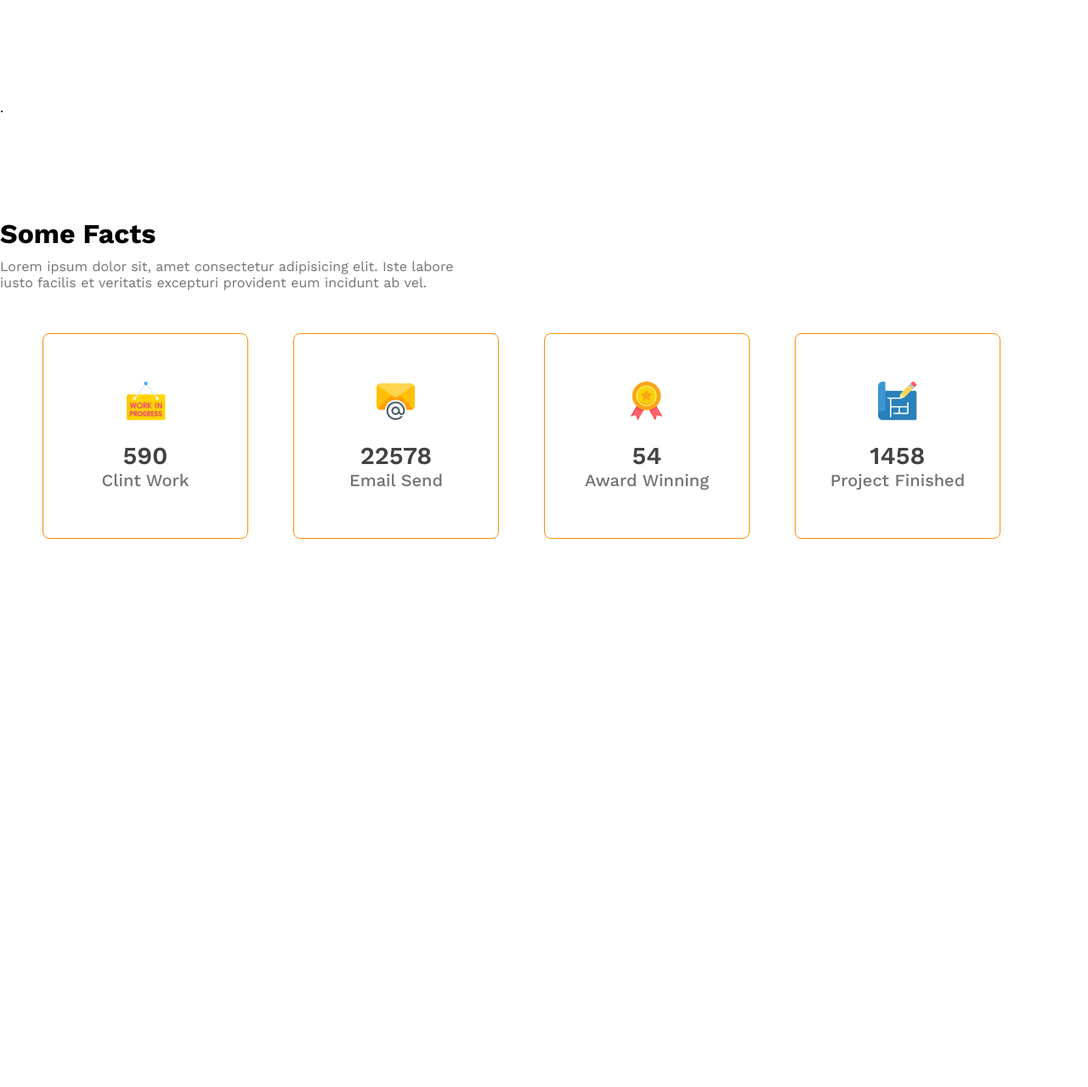
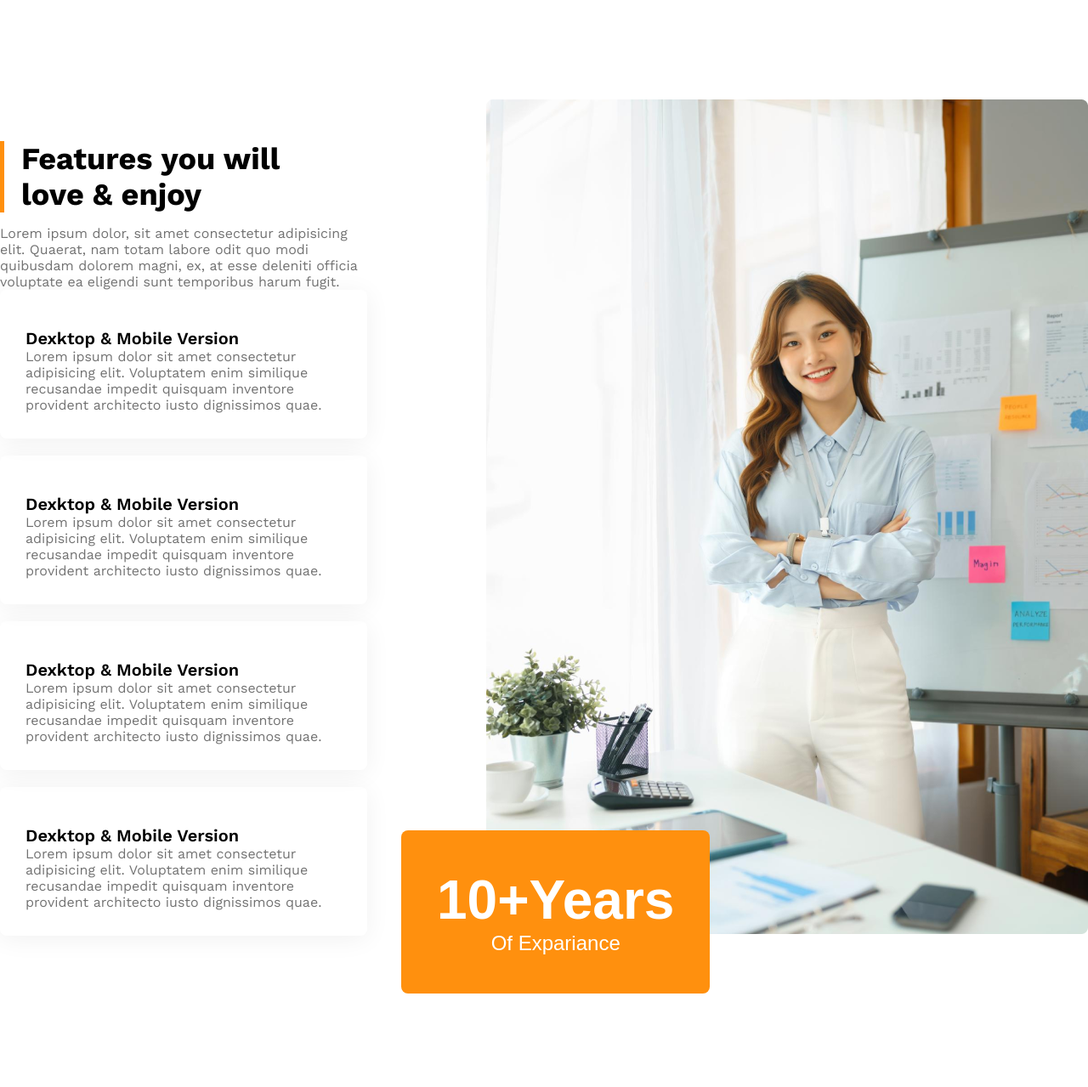
Before and after one commit to lokman1313/modul-09, a plain HTML site: page index.html in a window 1280 px wide. Shown: the part 1821-3100 px from the top of the page at 85% size. Before the commit the page ends 2505 px from the top, so only its background shows below. Drawn offline with nearby package versions, Linux system fonts and the light colour scheme.

Commit message:
80% finished

```diff
--- a/css/style.css
+++ b/css/style.css
@@ -98,6 +98,42 @@ main > section{
     font-size: 2.8rem;
     font-weight: 700;
 }
+/* expariamnce section  */
+.section-tital{
+    font-size: 2.25rem;
+    font-weight: 700;
+    margin-bottom: 15px;
+    border-left:5px solid #FF900E;
+    padding-left: 20px;
+}
+.expariance-card{
+    padding: 30px;
+    box-shadow: 0 4px 30px 0 rgba(0, 0, 0, 0.06);
+    margin-bottom: 20px;
+    border-radius: 8px;
+
+}
+.expariance-card h4{
+    font-weight: 600;
+    font-size:1.25rem ;
+    margin-top: 15px;
+}
+.expariance{
+    display: flex;
+    gap: 140px;
+    align-items: center;
+}
+#expariance-btn{
+    padding: 45px 42px;
+    font-size:1.5rem ;
+    font-weight: 500;
+    margin-left:-100px ;
+    margin-top: -140px;
+}
+#big-f{
+    font-size: 4rem;
+    font-weight: 700;
+}
 /* fact section  */
 .fact-titel{
     max-width: 540px;
@@ -134,7 +170,7 @@ main > section{
 }
 /* responcive media quary */
 @media screen and (max-width:576px) {
-    .navbar, .nav-list, .fetures{
+    .navbar, .nav-list, .fetures, .expariance{
         flex-direction: column;
     }
     .f-discription{
@@ -150,6 +186,13 @@ main > section{
     .fact-titel{
         text-align: center;
     }
+    #apa{
+        width: 100%;
+    }
+    #expariance-btn{
+        width: 100%;
+        margin:0;
+    }
 }
 @media screen and (min-width:576px) and (max-width:992px){
     .fetures{
--- a/index.html
+++ b/index.html
@@ -47,7 +47,31 @@
             </div>
         </section>
         <section class="expariance">
-            .
+            <div>
+                <h3 class="section-tital ">Features you will <br>love & enjoy</h3>
+                <p class="text-lite-gray">Lorem ipsum dolor, sit amet consectetur adipisicing elit. Quaerat, nam totam labore odit quo modi quibusdam dolorem magni, ex, at esse deleniti officia voluptate ea eligendi sunt temporibus harum fugit.</p>
+                <!-- section adding -->
+                 <div class="expariance-card">
+                    <h4>Dexktop & Mobile Version</h4>
+                    <p class="text-lite-gray">Lorem ipsum dolor sit amet consectetur adipisicing elit. Voluptatem enim similique recusandae impedit quisquam inventore provident architecto iusto dignissimos quae.</p>
+                 </div>
+                 <div class="expariance-card">
+                    <h4>Dexktop & Mobile Version</h4>
+                    <p class="text-lite-gray">Lorem ipsum dolor sit amet consectetur adipisicing elit. Voluptatem enim similique recusandae impedit quisquam inventore provident architecto iusto dignissimos quae.</p>
+                 </div>
+                 <div class="expariance-card">
+                    <h4>Dexktop & Mobile Version</h4>
+                    <p class="text-lite-gray">Lorem ipsum dolor sit amet consectetur adipisicing elit. Voluptatem enim similique recusandae impedit quisquam inventore provident architecto iusto dignissimos quae.</p>
+                 </div>
+                 <div class="expariance-card">
+                    <h4>Dexktop & Mobile Version</h4>
+                    <p class="text-lite-gray">Lorem ipsum dolor sit amet consectetur adipisicing elit. Voluptatem enim similique recusandae impedit quisquam inventore provident architecto iusto dignissimos quae.</p>
+                 </div>
+            </div>
+            <div>
+                <img src="images/architect.png" id="apa" alt="">
+                <button id="expariance-btn" class="btn"><span id="big-f">10+Years</span><br>Of Expariance</button>
+            </div>
         </section>
         <section class="facts">
             <div class="fact-titel">
```
